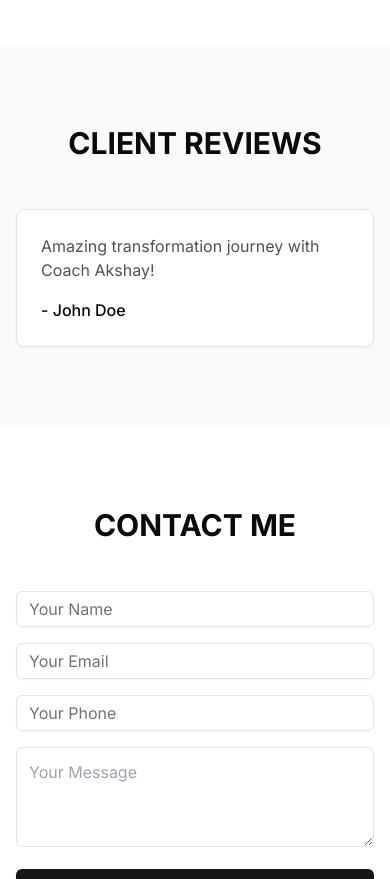
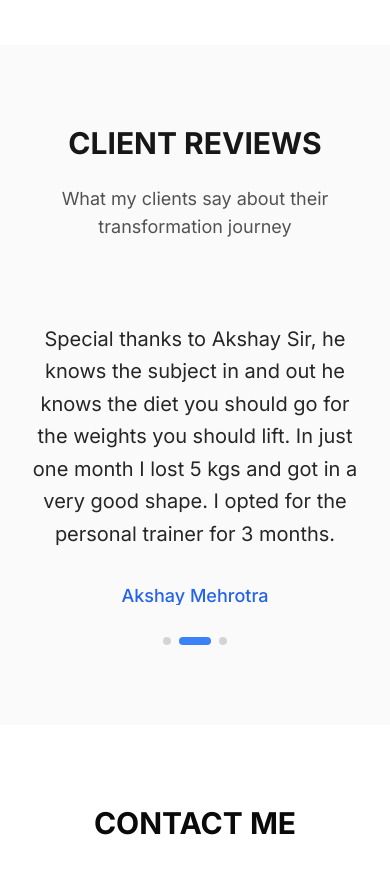
Before and after one commit to aswinzz/coach-akshay, a Next.js app: page / in a window 390 px wide. Shown: the part 8300-9179 px from the top of the page. Built offline with nearby package versions, Linux system fonts and the light colour scheme.

Commit message:
feat: add reviews

```diff
--- a/components/sections/reviews.tsx
+++ b/components/sections/reviews.tsx
@@ -1,28 +1,89 @@
-import { Card, CardContent } from "../ui/card"
+"use client"
+
+import { useState, useEffect } from "react"
+import { motion, AnimatePresence } from "framer-motion"
+import { Quote } from "lucide-react"
+
+const reviews = [
+  {
+    id: 1,
+    content: "I'm training for the past year and I'm getting personal training from Akshay, he is doing a great job.",
+    author: "Mukesh Hari"
+  },
+  {
+    id: 2,
+    content: "Special thanks to Akshay Sir, he knows the subject in and out he knows the diet you should go for the weights you should lift. In just one month I lost 5 kgs and got in a very good shape. I opted for the personal trainer for 3 months.",
+    author: "Akshay Mehrotra"
+  },
+  {
+    id: 3,
+    content: "I have been training under Akshay for more than a year now and my body has transformed so much. I have lost 10 kgs and gained so much confidence. I am so thankful to him for his guidance and support.",
+    author: "Aswin"
+  }
+]
 
 export function ReviewsSection() {
-  const reviews = [
-    {
-      id: 1,
-      text: "Amazing transformation journey with Coach Akshay!",
-      author: "John Doe"
-    },
-    // Add more reviews from your existing content
-  ]
+  const [currentIndex, setCurrentIndex] = useState(0)
+
+  // Auto-advance the slider
+  useEffect(() => {
+    const timer = setInterval(() => {
+      setCurrentIndex((prev) => (prev + 1) % reviews.length)
+    }, 5000) // Change review every 5 seconds
+
+    return () => clearInterval(timer)
+  }, [])
 
   return (
-    <section id="reviews" className="py-20 bg-neutral-50 dark:bg-neutral-950">
+    <section id="reviews" className="py-20 bg-neutral-50">
       <div className="container mx-auto px-4">
-        <h2 className="text-3xl font-bold text-center mb-12">CLIENT REVIEWS</h2>
-        <div className="grid grid-cols-1 md:grid-cols-2 lg:grid-cols-3 gap-8">
-          {reviews.map((review) => (
-            <Card key={review.id}>
-              <CardContent className="p-6">
-                <p className="text-neutral-600 dark:text-neutral-400 mb-4">{review.text}</p>
-                <p className="font-medium">- {review.author}</p>
-              </CardContent>
-            </Card>
-          ))}
+        <div className="max-w-3xl mx-auto text-center mb-16">
+          <h2 className="text-3xl md:text-4xl font-bold text-neutral-900 mb-6">
+            CLIENT REVIEWS
+          </h2>
+          <p className="text-lg text-neutral-600">
+            What my clients say about their transformation journey
+          </p>
+        </div>
+
+        <div className="max-w-4xl mx-auto relative">
+          {/* Reviews Slider */}
+          <div className="relative h-[300px] overflow-hidden">
+            <AnimatePresence mode="wait">
+              <motion.div
+                key={currentIndex}
+                initial={{ opacity: 0, y: 20 }}
+                animate={{ opacity: 1, y: 0 }}
+                exit={{ opacity: 0, y: -20 }}
+                transition={{ duration: 0.5 }}
+                className="absolute inset-0 flex flex-col items-center justify-center text-center px-4"
+              >
+                <Quote className="w-12 h-12 text-blue-500 mb-6" />
+                <p className="text-xl md:text-2xl text-neutral-800 leading-relaxed mb-8">
+                  {reviews[currentIndex].content}
+                </p>
+                <p className="text-lg font-medium text-blue-600">
+                  {reviews[currentIndex].author}
+                </p>
+              </motion.div>
+            </AnimatePresence>
+          </div>
+
+          {/* Navigation Dots */}
+          <div className="flex justify-center gap-2 mt-8">
+            {reviews.map((_, index) => (
+              <button
+                key={index}
+                onClick={() => setCurrentIndex(index)}
+                className={`w-2 h-2 rounded-full transition-all duration-300 ${
+                  index === currentIndex
+                    ? "w-8 bg-blue-500"
+                    : "bg-neutral-300 hover:bg-neutral-400"
+                }`}
+                aria-label={`Go to review ${index + 1}`}
+              />
+            ))}
+          </div>
         </div>
       </div>
     </section>
```
